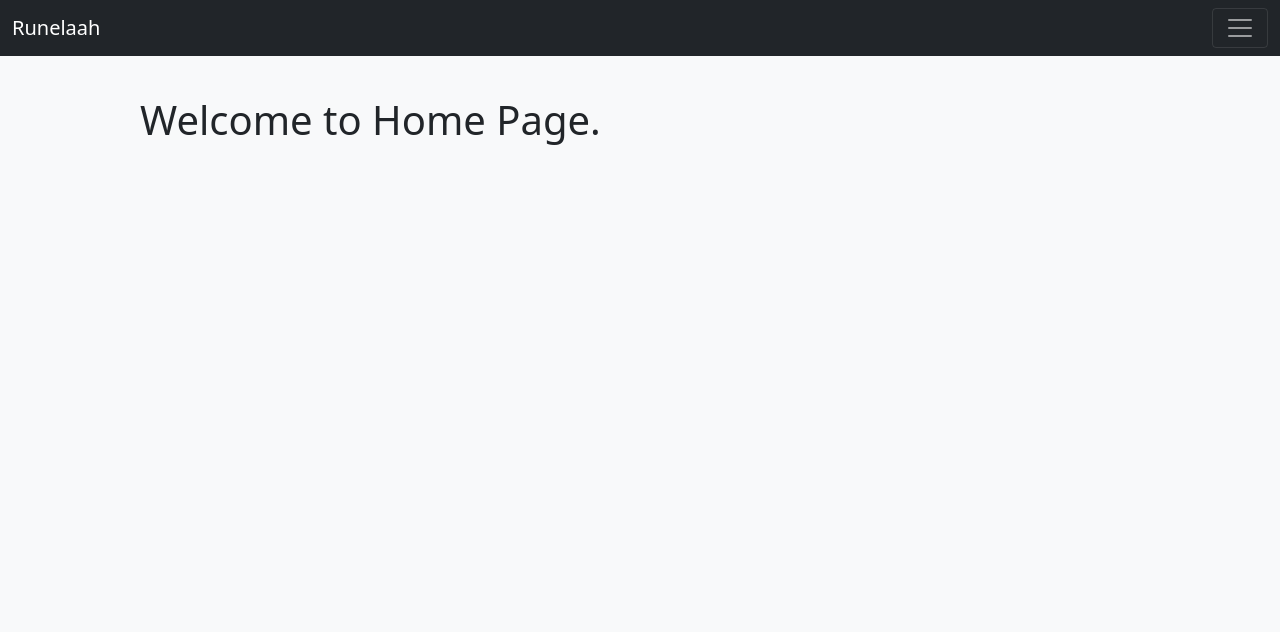
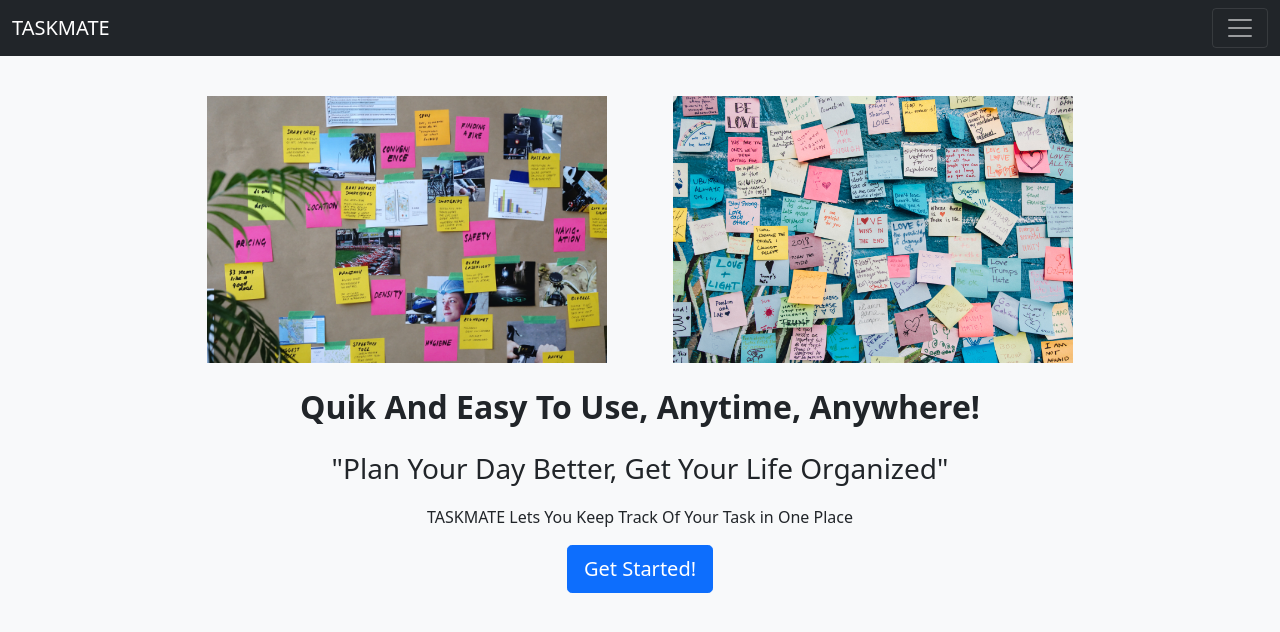
Before and after one commit to Keykubat60/taskmate, a Django app: page / in a window 1280 px wide. Shown: the top 632 px of the page. Run offline with Django 4.2, Linux system fonts and the light colour scheme.

Commit message:
setup hompage

```diff
--- a/taskmate/taskmate/settings.py
+++ b/taskmate/taskmate/settings.py
@@ -117,7 +117,9 @@ USE_TZ = True
 # https://docs.djangoproject.com/en/4.0/howto/static-files/
 
 STATIC_URL = 'static/'
-STATICFILES_DIRS =  [(os.path.join(BASE_DIR,'static'))]
+STATICFILES_DIRS = [(os.path.join(BASE_DIR, 'static'))]
+VENV_PATH = os.path.dirname(BASE_DIR)
+STATIC_ROOT = os.path.join(VENV_PATH, 'static_root')
 
 # Default primary key field type
 # https://docs.djangoproject.com/en/4.0/ref/settings/#default-auto-field
--- a/taskmate/templates/base.html
+++ b/taskmate/templates/base.html
@@ -17,7 +17,7 @@
   <div class="Container">
       <nav class="navbar navbar-dark bg-dark">
           <div class="container-fluid">
-    <a class="navbar-brand" href="#">Runelaah</a>
+    <a class="navbar-brand" href="#">TASKMATE</a>
     <button class="navbar-toggler" type="button" data-bs-toggle="collapse" data-bs-target="#navbarText" aria-controls="navbarText" aria-expanded="false" aria-label="Toggle navigation">
       <span class="navbar-toggler-icon"></span>
     </button>
--- a/taskmate/todolist_app/templates/index.html
+++ b/taskmate/todolist_app/templates/index.html
@@ -1,11 +1,24 @@
 {% extends 'base.html' %}
+{% load static %}
 {% block title%}
     <title> Home Manage - Home Page</title>
 {% endblock title%}
 
 {% block content %}
     <div class="container">
-        <h1>{{index_text}}</h1>
+
+        <div class="d-flex justify-content-evenly">
+
+             <div style="width: 40%"><img src=" {% static 'images/home/note1.jpg' %}" alt="Nature" class="img-fluid"></div>
+             <div style="width: 40%" ><img src="{% static 'images/home/note2.jpg' %}" alt="Nature" class="img-fluid"></div>
+
+        </div>
+        <div class="text-center" style="margin-top: 20px">
+            <p class="fs-2 fw-bold">Quik And Easy To Use, Anytime, Anywhere!</p>
+            <p class="fs-3">"Plan Your Day Better, Get Your Life Organized"</p>
+            <p lass="fs-4 fw-lighter">TASKMATE Lets You Keep Track Of Your Task in One Place</p>
+            <a href=""><button type="button" class="btn btn-primary btn-lg">Get Started!</button></a>
+        </div>
 
     </div>
 {% endblock content %}
```
Also changed, not shown: taskmate/static/images/home/note1.jpg (added), taskmate/static/images/home/note2.jpg (added), taskmate/static/images/logo/sagunLogo.jpg (added), taskmate/templates/images/logo/sagunLogo.jpg (added), 2 other files.
